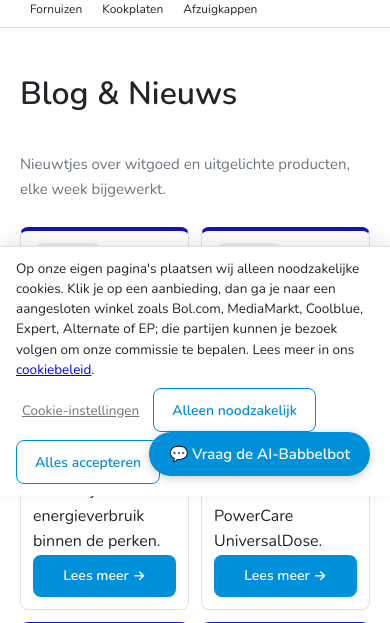
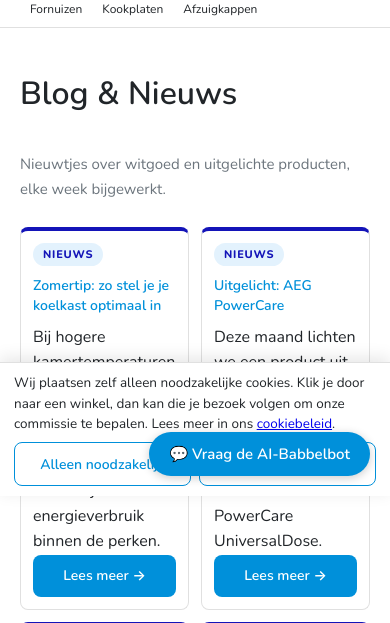
Before and after one commit to peterhoman/witgoed-aanbod, a Flask app: page /blog in a window 390 px wide. Shown: the part 348-971 px from the top of the page. Run offline with Flask 3, Linux system fonts and the light colour scheme; data comes from the database, SQL or seed files in the repository; some libraries are stand-ins or nearby versions.

Commit message:
Cookiebalk op mobiel van 31% naar 19% van het scherm
Het enige punt uit Googles afwijzing van 22 aug dat wij technisch konden
aanpakken, en het raakt vooral echte bezoekers: op een telefoonscherm
besloeg de balk 250 van de 812 pixels.

Gemeten waar die hoogte in zat: zes regels tekst (121px), drie knoppen
die over twee rijen vielen (96px) en de randen (32px). Alle drie
aangepakt, resultaat 154px:

- korte tekstvariant onder 640px (vier regels). Laat niets juridisch weg
  -- welke cookies wij plaatsen en dat de winkel je kan volgen staan er
  allebei in; alleen de opsomming van winkelnamen verhuist naar het
  cookiebeleid, waar hij al stond. Beide teksten staan in de HTML, CSS
  kiest er een: geen JavaScript, dus geen verkeerde tekst bij een trage
  verbinding.
- de twee keuzes naast elkaar in plaats van onder elkaar, allebei even
  breed (169px) en 44px hoog: de keuze blijft gelijkwaardig.
- de instellingenknop verdwijnt onder 640px; diezelfde knop staat in de
  voettekst (Cookievoorkeuren) en opent hetzelfde venster met alle drie
  de keuzevakjes. Er verdwijnt dus geen keuze.

Getest op 375x812 en 1280x800: desktop ongewijzigd (85px, volledige
tekst, instellingenknop zichtbaar), mobiel 154px, weigerknop slaat
analytics=false en marketing=false op, voettekstlink opent het venster.

Co-Authored-By: Claude Opus 5 <noreply@anthropic.com>

```diff
--- a/static/css/main.css
+++ b/static/css/main.css
@@ -3123,6 +3123,54 @@ section h2 {
     cursor: pointer;
 }
 
+/* Op een telefoonscherm was de balk 250 van de 812 pixels: 31% van het
+   scherm, en het enige punt uit Googles afwijzing van 22 aug dat wij
+   technisch konden aanpakken. De hoogte zat in drie dingen: zes regels
+   tekst (121px), drie knoppen die over twee rijen vielen (96px) en de
+   randen (32px). Alle drie zijn hieronder aangepakt; de balk komt
+   daarmee op ongeveer 17% uit. De fijnregeling blijft bereikbaar via
+   'Cookie-instellingen' in de voettekst -- dezelfde knop, dus er
+   verdwijnt geen keuze. */
+.cookie-balk-kort {
+    display: none;
+}
+
+@media (max-width: 640px) {
+    .cookie-balk {
+        padding: 10px 14px;
+        gap: 8px;
+    }
+
+    /* Korte tekst in de plaats van de lange. */
+    .cookie-balk-lang {
+        display: none;
+    }
+
+    .cookie-balk-kort {
+        display: block;
+    }
+
+    /* De twee keuzes naast elkaar in plaats van onder elkaar: scheelt een
+       hele rij van 44px. Ze blijven even groot en even opvallend -- de
+       keuze moet gelijkwaardig zijn, dat is de hele eis. */
+    .cookie-balk-knoppen {
+        width: 100%;
+        flex-wrap: nowrap;
+    }
+
+    .cookie-balk-keuze {
+        flex: 1 1 0;
+        padding: 0 8px;
+        white-space: nowrap;
+    }
+
+    /* De instellingenknop zit ook in de voettekst; in de balk kost hij op
+       mobiel een eigen rij. */
+    #cookie-balk-instellingen {
+        display: none;
+    }
+}
+
 .cookie-modal-overlay {
     position: fixed;
     top: 0;
--- a/templates/base.html
+++ b/templates/base.html
@@ -162,7 +162,17 @@
        bestaan voor wie op "Cookie-instellingen" klikt (fijnmazige keuze)
        en voor de link in de voettekst. #}
     <div id="cookie-balk" class="cookie-balk hidden">
-        <p class="cookie-balk-tekst">{{ t('cookie.intro') }} <a href="/cookies" target="_blank">{{ t('cookie.policy_link') }}</a>.</p>
+        {# Twee lezingen van dezelfde melding: de volledige tekst op desktop,
+           een kortere op een telefoonscherm. Op mobiel besloeg de volledige
+           tekst zes regels; samen met de knoppen was de balk 250 van de 812
+           pixels (31% van het scherm). De korte tekst laat niets juridisch
+           weg -- welke cookies wij zelf plaatsen en dat de winkel je kan
+           volgen staat er allebei in; alleen de opsomming van winkelnamen
+           verhuist naar het cookiebeleid, waar hij toch al staat. Beide
+           staan in de HTML en CSS kiest er een: geen JavaScript, dus geen
+           verkeerde tekst bij een trage verbinding. #}
+        <p class="cookie-balk-tekst cookie-balk-lang">{{ t('cookie.intro') }} <a href="/cookies" target="_blank">{{ t('cookie.policy_link') }}</a>.</p>
+        <p class="cookie-balk-tekst cookie-balk-kort">{{ t('cookie.intro_kort') }} <a href="/cookies" target="_blank">{{ t('cookie.policy_link') }}</a>.</p>
         <div class="cookie-balk-knoppen">
             <button type="button" id="cookie-balk-instellingen" class="cookie-balk-link">{{ t('cookie.title') }}</button>
             <button type="button" id="cookie-balk-reject" class="cookie-balk-keuze">{{ t('cookie.reject') }}</button>
--- a/translations.py
+++ b/translations.py
@@ -49,6 +49,7 @@ TRANSLATIONS = {
         # Cookie modal
         'cookie.title': 'Cookie-instellingen',
         'cookie.intro': 'Op onze eigen pagina\'s plaatsen wij alleen noodzakelijke cookies. Klik je op een aanbieding, dan ga je naar een aangesloten winkel zoals Bol.com, MediaMarkt, Coolblue, Expert, Alternate of EP; die partijen kunnen je bezoek volgen om onze commissie te bepalen. Lees meer in ons',
+        'cookie.intro_kort': 'Wij plaatsen zelf alleen noodzakelijke cookies. Klik je door naar een winkel, dan kan die je bezoek volgen om onze commissie te bepalen. Lees meer in ons',
         'cookie.policy_link': 'cookiebeleid',
         'cookie.essential_title': 'Noodzakelijke cookies',
         'cookie.essential_desc': 'Nodig om de site te laten werken: onthoudt je taalkeuze en deze cookiekeuze. Deze kun je niet uitzetten.',
@@ -243,6 +244,7 @@ TRANSLATIONS = {
 
         'cookie.title': 'Cookie settings',
         'cookie.intro': 'On our own pages we only place necessary cookies. When you click an offer you go to a partner store such as Bol.com, MediaMarkt, Coolblue, Expert, Alternate or EP; those parties may track your visit to determine our commission. Read more in our',
+        'cookie.intro_kort': 'We only place necessary cookies ourselves. If you click through to a store, that store may track your visit to determine our commission. Read more in our',
         'cookie.policy_link': 'cookie policy',
         'cookie.essential_title': 'Necessary cookies',
         'cookie.essential_desc': 'Needed for the site to work: they remember your language and this cookie choice. These cannot be switched off.',
```
